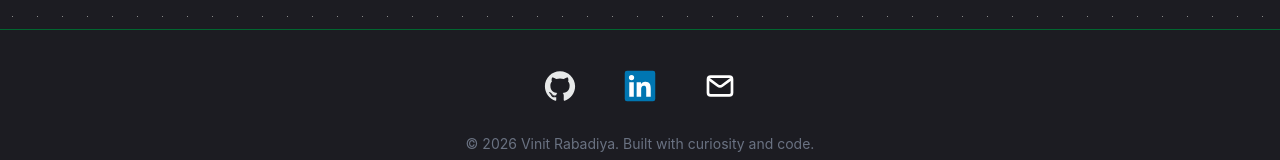
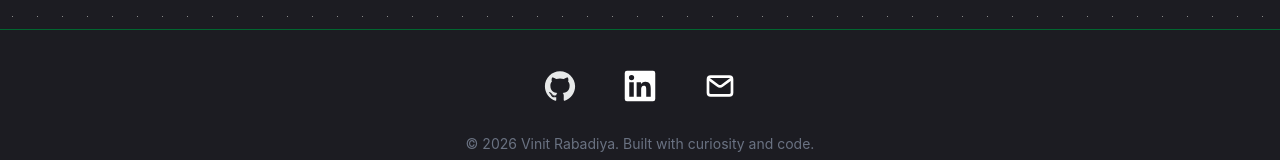
Before and after one commit to Vinit-Rabadiya/Portfolio, a React (Vite) app in the folder personalPortfolio/: page / in a window 1280 px wide. Shown: the part 2439-2599 px from the top of the page. Built offline with nearby package versions, Linux system fonts and the light colour scheme.

Commit message:
fixed linkedin logo

```diff
--- a/personalPortfolio/src/components/Footer/Footer.jsx
+++ b/personalPortfolio/src/components/Footer/Footer.jsx
@@ -1,6 +1,6 @@
 import gitHubLogo from "../../assets/github-original.svg";
 import emailLogo from "../../assets/email.svg";
-import linkedinLogo from "../../assets/linkedin-original.svg";
+import linkedinLogo from "../../assets/linkedin-plain.svg";
 import "./Footer.css";
 
 function Footer() {
@@ -29,7 +29,7 @@ function Footer() {
             <img
               src={linkedinLogo}
               alt="LinkedIn"
-              className="w-8 h-8"
+              className="w-8 h-8 filter invert"
             />
           </a>
           <a
```
